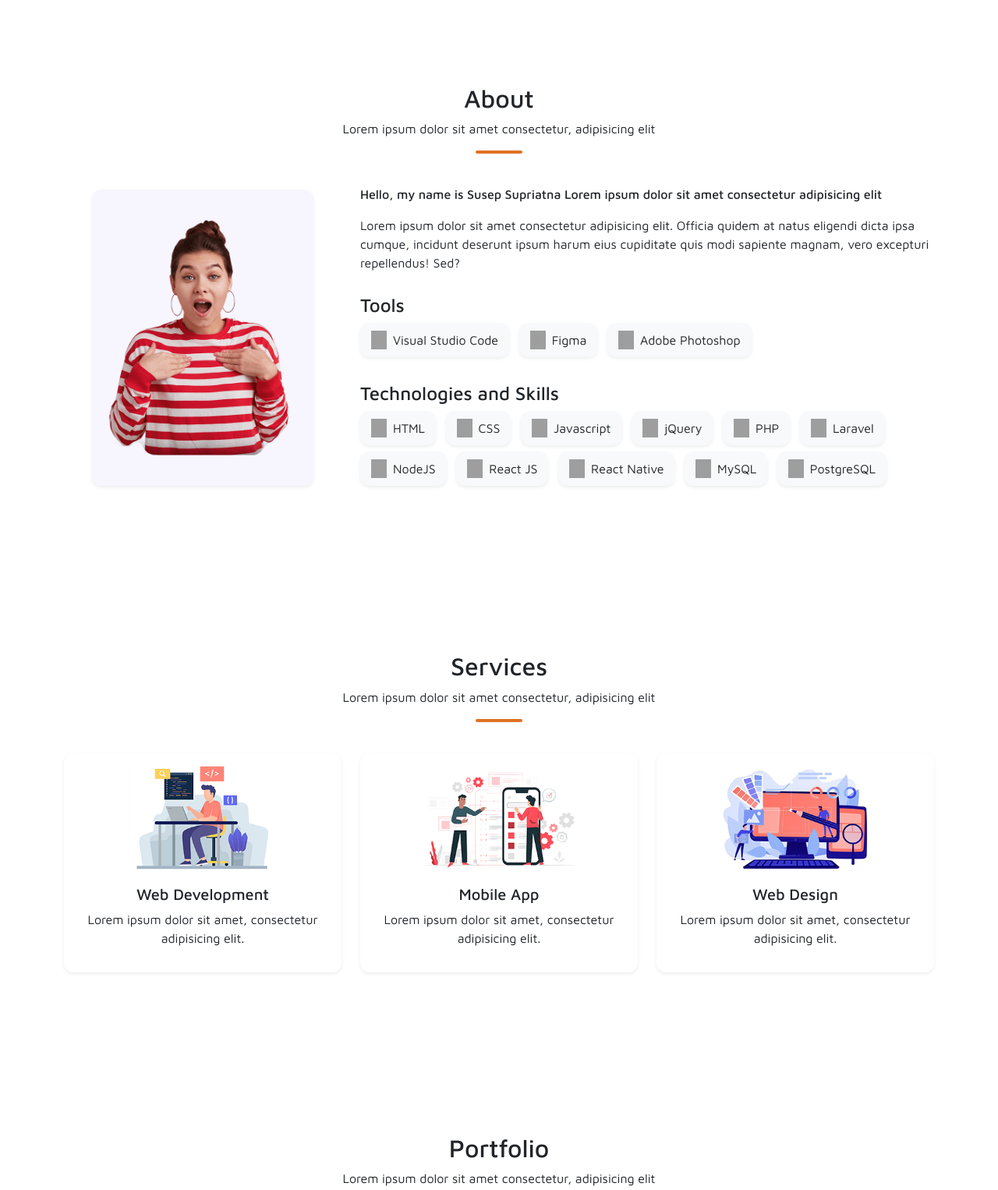
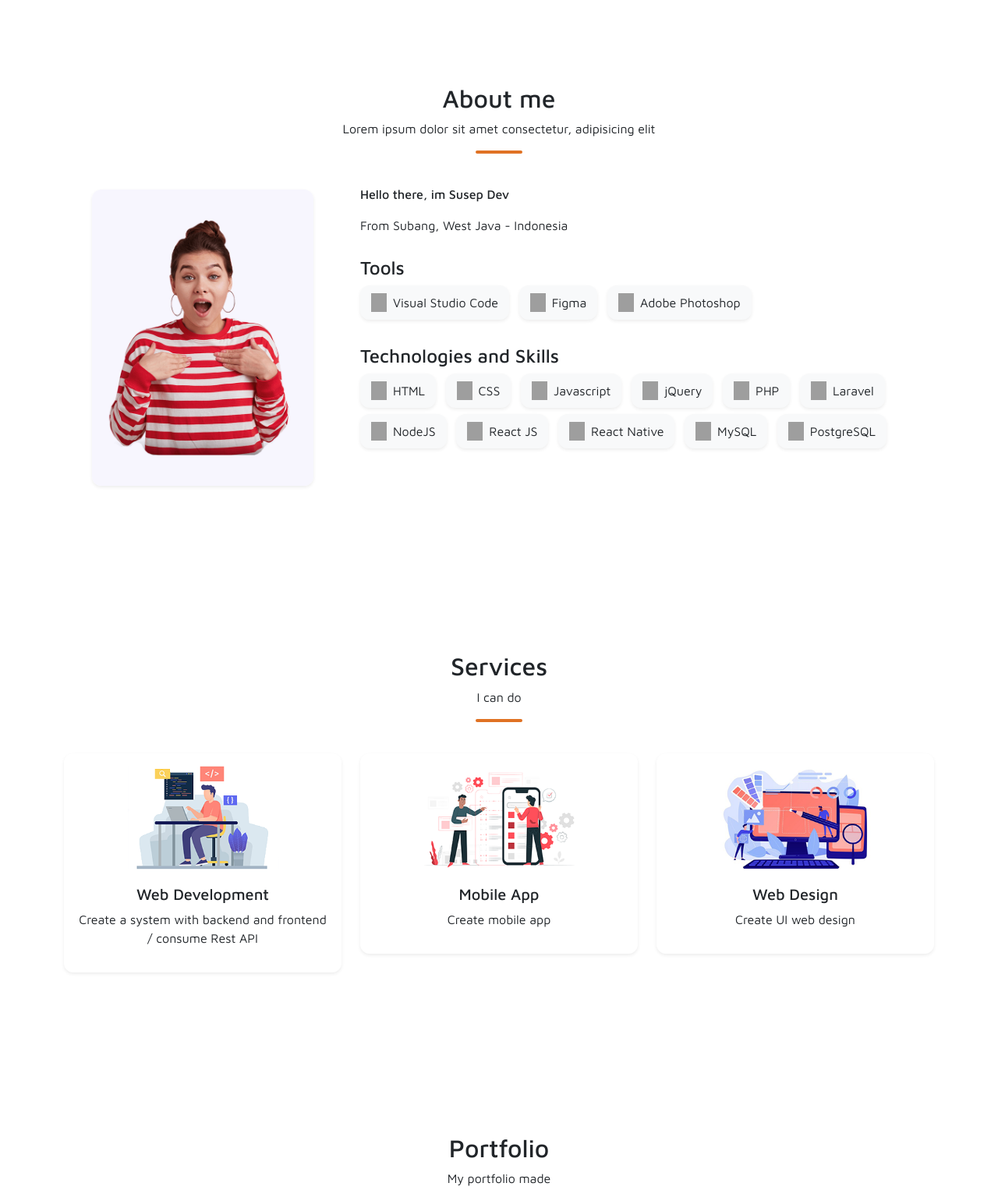
Before and after one commit to abdisusep/abdisusep.github.io, a plain HTML site: page index.html in a window 1280 px wide. Shown: the part 493-2019 px from the top of the page at 78% size. Drawn offline with Linux system fonts and the light colour scheme; grey boxes are pictures that could not be loaded.

Commit message:
Update index.html

```diff
--- a/index.html
+++ b/index.html
@@ -71,7 +71,7 @@
   <section class="section" id="about">
     <div class="container">
       <div class="section-title"  data-aos="fade-up" data-aos-duration="1000">
-        <h2>About</h2>
+        <h2>About me</h2>
         <p>Lorem ipsum dolor sit amet consectetur, adipisicing elit</p>
         <hr class="line">
       </div>
@@ -80,8 +80,8 @@
           <img src="img/about-me.jpg" class="img-about" alt="">
         </div>
         <div class="col-lg-8">
-          <p class="hello">Hello, my name is Susep Supriatna Lorem ipsum dolor sit amet consectetur adipisicing elit</p>
-          <p>Lorem ipsum dolor sit amet consectetur adipisicing elit. Officia quidem at natus eligendi dicta ipsa cumque, incidunt deserunt ipsum harum eius cupiditate quis modi sapiente magnam, vero excepturi repellendus! Sed? </p>
+          <p class="hello">Hello there, im Susep Dev</p>
+          <p>From Subang, West Java - Indonesia</p>
           <div class="about-item">
             <h4>Tools</h4>
             <span><img src="https://cdn.jsdelivr.net/gh/devicons/devicon/icons/vscode/vscode-original.svg" class="me-2" width="20">Visual Studio Code</span>
@@ -112,7 +112,7 @@
 
       <div class="section-title"  data-aos="fade-up" data-aos-duration="1000">
         <h2>Services</h2>
-        <p>Lorem ipsum dolor sit amet consectetur, adipisicing elit</p>
+        <p>I can do</p>
         <hr class="line">
       </div>
 
@@ -122,7 +122,7 @@
             <div class="card-body text-center">
               <img src="img/service1.png" class="img-service" alt="webdev">
               <h5>Web Development</h5>
-              <p>Lorem ipsum dolor sit amet, consectetur adipisicing elit. </p>
+              <p>Create a system with backend and frontend / consume Rest API</p>
             </div>
           </div>
         </div>
@@ -131,7 +131,7 @@
             <div class="card-body text-center">
               <img src="img/service2.png" class="img-service" alt="webdev">
               <h5>Mobile App</h5>
-              <p>Lorem ipsum dolor sit amet, consectetur adipisicing elit. </p>
+              <p>Create mobile app</p>
             </div>
           </div>
         </div>
@@ -140,7 +140,7 @@
             <div class="card-body text-center">
               <img src="img/service3.png" class="img-service" alt="webdev">
               <h5>Web Design</h5>
-              <p>Lorem ipsum dolor sit amet, consectetur adipisicing elit. </p>
+              <p>Create UI web design</p>
             </div>
           </div>
         </div>
@@ -153,7 +153,7 @@
     <div class="container">
       <div class="section-title" data-aos="fade-up" data-aos-duration="1000">
         <h2>Portfolio</h2>
-        <p>Lorem ipsum dolor sit amet consectetur, adipisicing elit</p>
+        <p>My portfolio made</p>
         <hr class="line">
       </div>
       <div class="text-center mb-5 menu-filter" data-aos="fade-up" data-aos-duration="1200">
```
